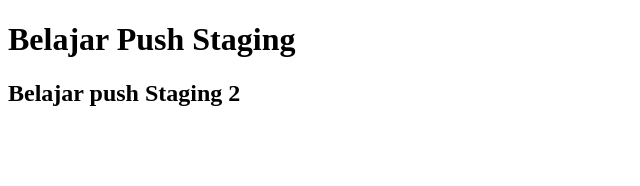
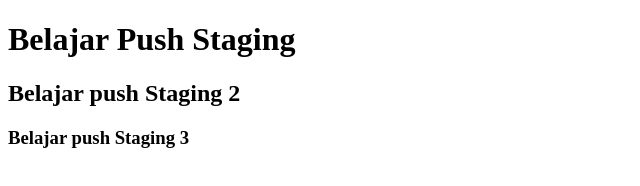
Before and after one commit to Murarif/belajar-niomic, a plain HTML site: page header.html in a window 1280 px wide. Shown: the whole page, without its empty margins (0-640 px from the left). Drawn offline with Linux system fonts and the light colour scheme.

Commit message:
ADD Element H3

```diff
--- a/header.html
+++ b/header.html
@@ -9,5 +9,6 @@
 <body>
   <H1>Belajar Push Staging</H1>
   <h2>Belajar push Staging 2</h2>
+  <h3>Belajar push Staging 3</h3>
 </body>
 </html>
```
